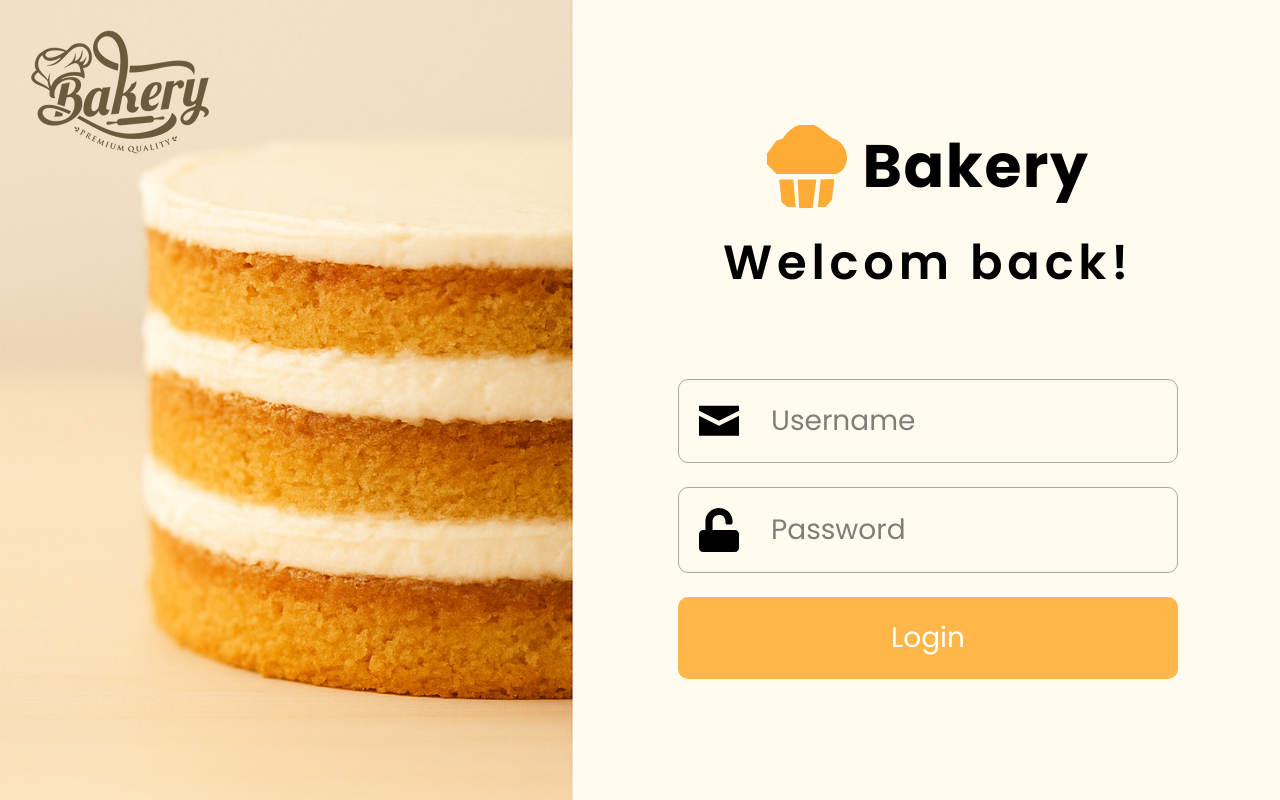
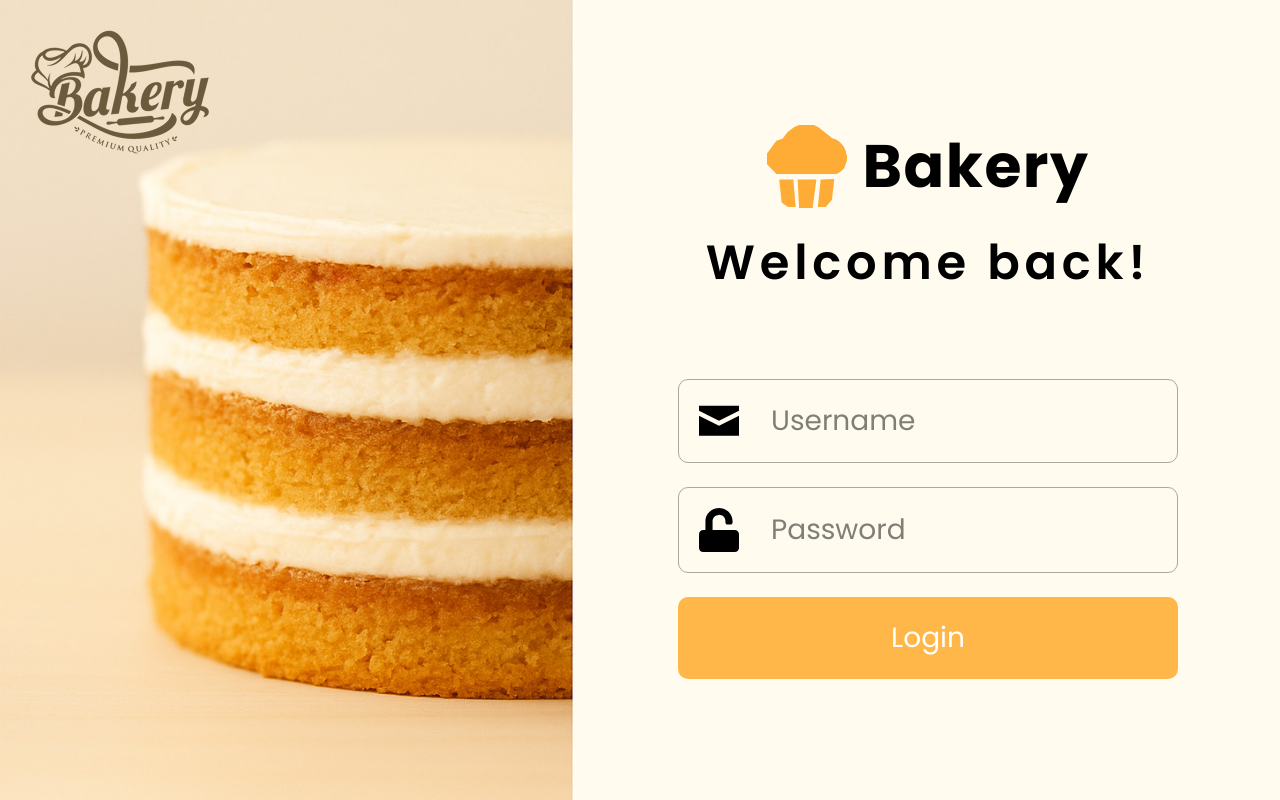
Before and after one commit to Muhammad95959/Bakery-System, a React (Vite) app in the folder frontend/: page / in a window 1280 px wide. Built offline with nearby package versions, Linux system fonts and the light colour scheme.

Commit message:
fix a typo

```diff
--- a/frontend/src/pages/Login.tsx
+++ b/frontend/src/pages/Login.tsx
@@ -41,7 +41,7 @@ export default function Login() {
           <img src={cupcakeIcon} className="w-20" />
           <h1 className="text-[60px] font-bold tracking-wide">Bakery</h1>
         </div>
-        <p className="mt-4 text-[48px] font-semibold tracking-widest">Welcom back!</p>
+        <p className="mt-4 text-[48px] font-semibold tracking-widest">Welcome back!</p>
         <form onSubmit={login} className="min-w-[40%] max-w-[500px] mt-20 flex flex-col gap-6">
           <div className="border border-[#ABA89E] p-5 w-full flex gap-8 rounded-[10px]">
             <img src={mailIcon} className="w-10" />
```
